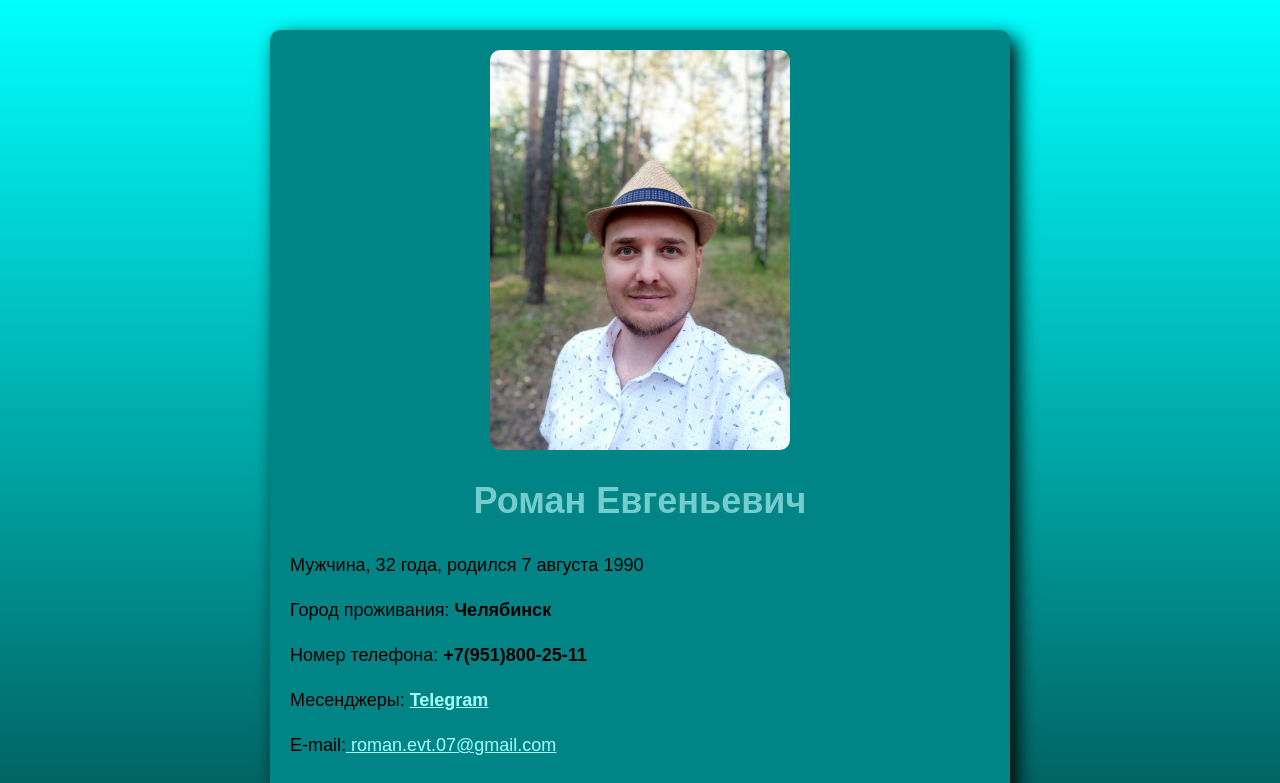
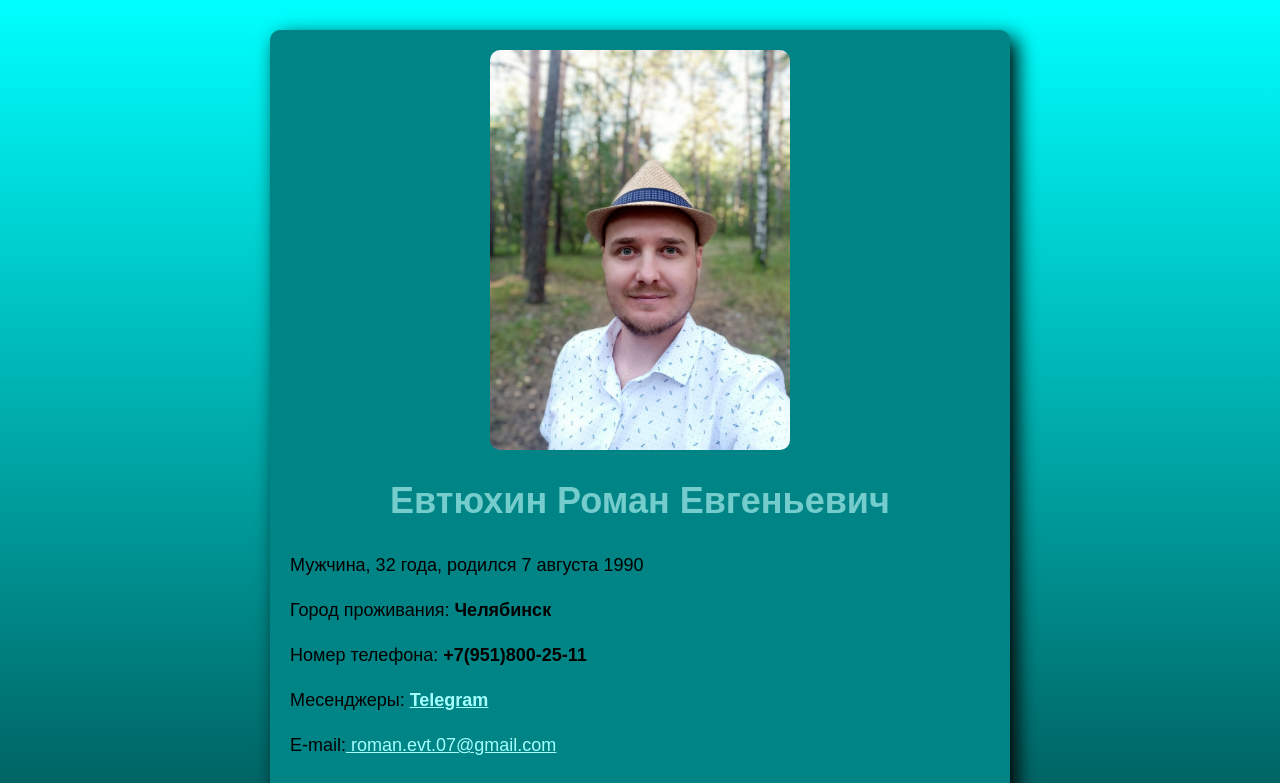
Before and after one commit to Evtyukhin-Roman/Evtyukhin-Roman.github.io, a plain HTML site: page index.html in a window 1280 px wide. Shown: the top 783 px of the page. Drawn offline with Linux system fonts and the light colour scheme.

Commit message:
Личная карточка 1.2

```diff
--- a/index.html
+++ b/index.html
@@ -10,7 +10,7 @@
     <div class="card">
         <img class="photo" src="img/photo_2022-08-18_13-38-58.jpg"
          alt= "Евтюхин Роман">
-        <h1> Роман Евгеньевич</h1>
+        <h1>Евтюхин Роман Евгеньевич</h1>
         <p>Мужчина, 32 года, родился 7 августа 1990</p>
         <p>Город проживания:<b> Челябинск</b> </p>
         <p>Номер телефона:<b> +7(951)800-25-11</b> </p>
```
